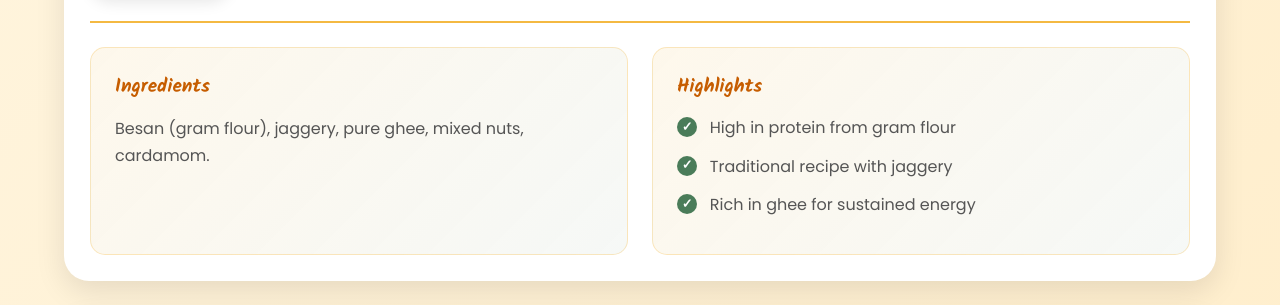
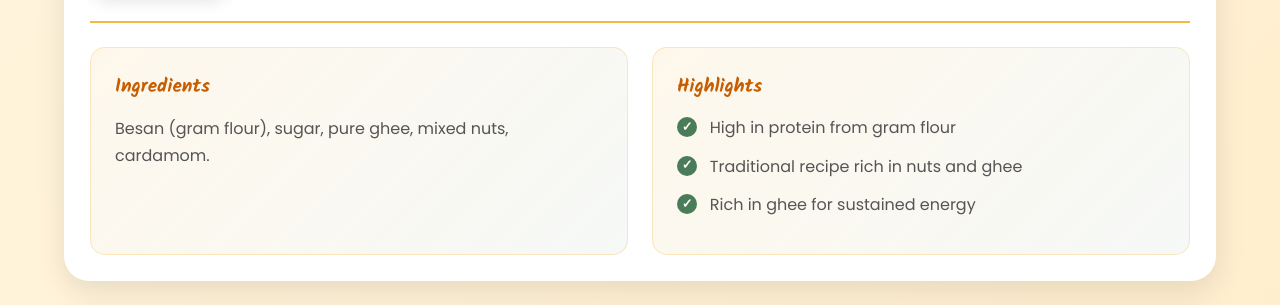
Before and after one commit to ptekkey/rasoi-studio, a plain HTML site: page index.html in a window 1280 px wide. Both pictures are taken after a click on the button 1172 px from the left and 1228 px from the top of the page. Shown: the part 1302-1607 px from the top of the page. Drawn offline with Linux system fonts and the light colour scheme.

Commit message:
Modify max-height and ingredients for Besan Laddoos
Updated product details for Besan Laddoos to reflect ingredient changes.

```diff
--- a/index.html
+++ b/index.html
@@ -356,7 +356,7 @@
         }
 
         .product-details.expanded {
-            max-height: 500px;
+            max-height: 2000px;
             margin-top: 1.5rem;
         }
 
@@ -617,10 +617,10 @@
                 name: 'Besan Laddoos',
                 image: 'besan_laddoos.jpg',
                 description: 'Traditional gram flour laddoos with a healthy twist.',
-                ingredients: 'Besan (gram flour), jaggery, pure ghee, mixed nuts, cardamom.',
+                ingredients: 'Besan (gram flour), sugar, pure ghee, mixed nuts, cardamom.',
                 highlights: [
                     'High in protein from gram flour',
-                    'Traditional recipe with jaggery',
+                    'Traditional recipe rich in nuts and ghee',
                     'Rich in ghee for sustained energy'
                 ],
                 weight: '250 g',
```
